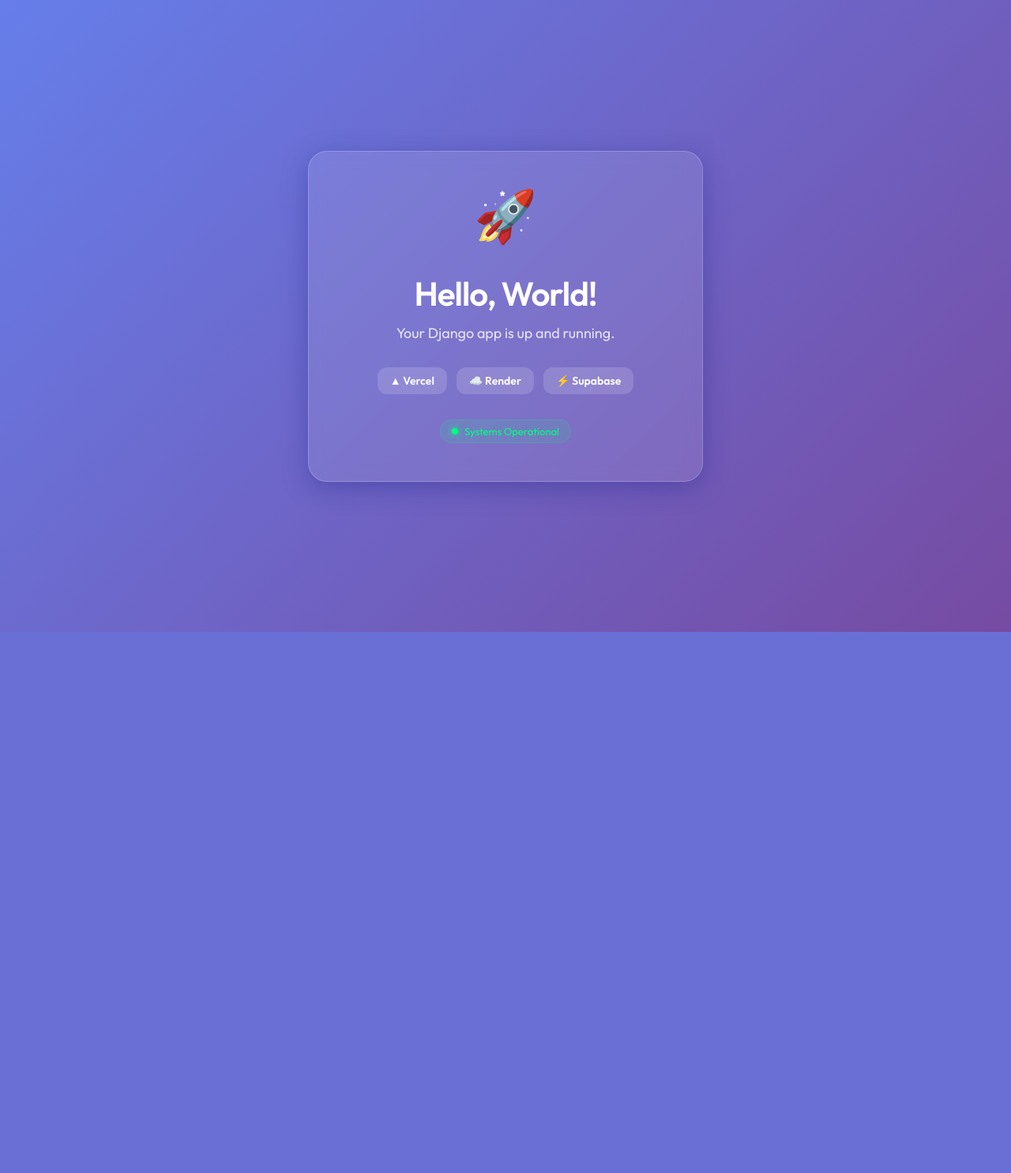
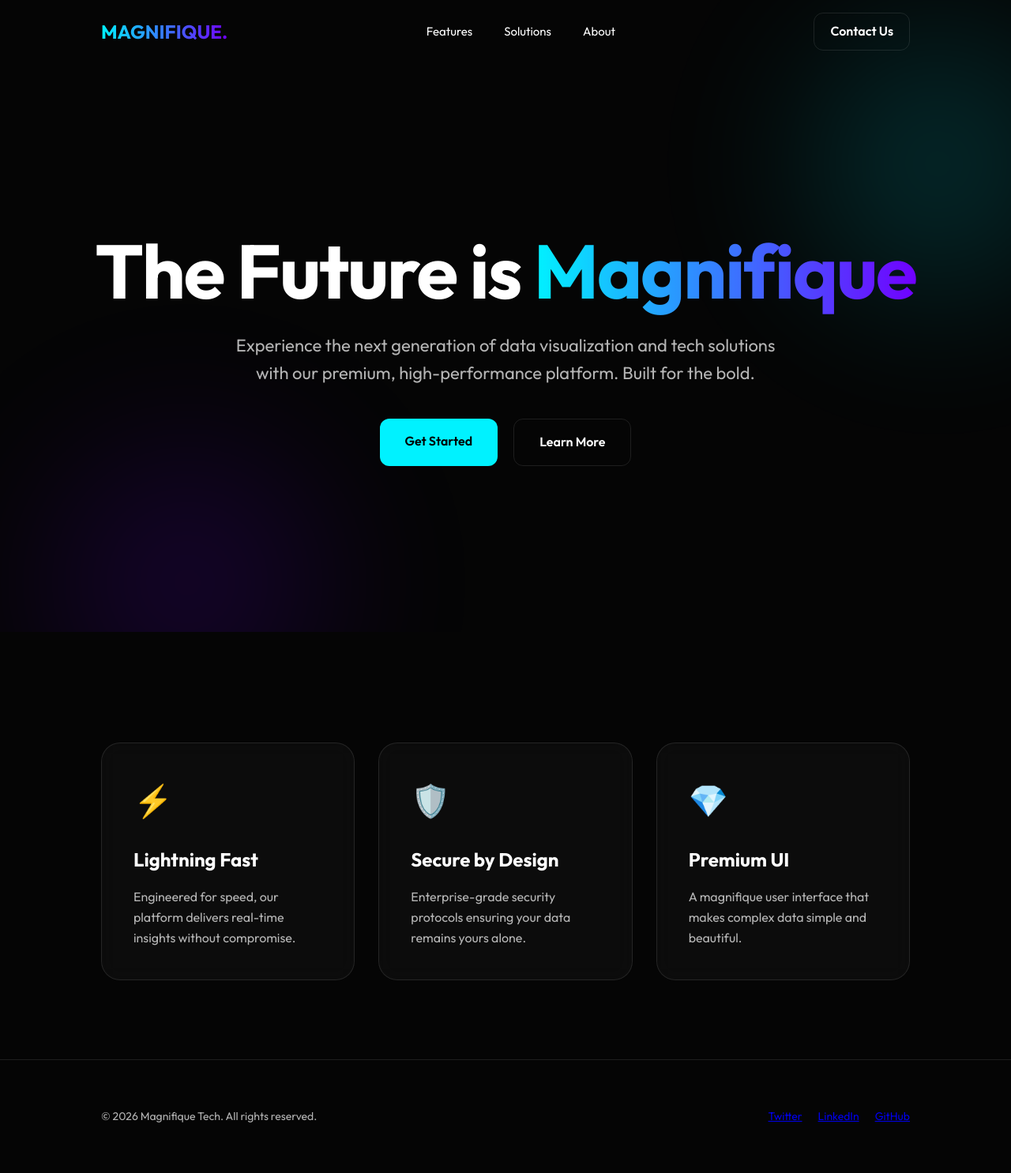
Before and after one commit to AhmatAbba/Data_Visualization, a Django app: page / in a window 1280 px wide. Shown: the whole page at 79% size. Before the commit the page ends 800 px from the top, so only its background shows below. Run offline with Django 5.2, Linux system fonts and the light colour scheme.

Commit message:
feat: Create initial Django project structure, add base HTML template, and apply global CSS styling.

```diff
--- a/hello_project/settings.py
+++ b/hello_project/settings.py
@@ -144,6 +144,9 @@ USE_TZ = True
 # https://docs.djangoproject.com/en/5.2/howto/static-files/
 
 STATIC_URL = 'static/'
+STATICFILES_DIRS = [
+    BASE_DIR / 'static',
+]
 STATIC_ROOT = BASE_DIR / 'staticfiles'
 STATICFILES_STORAGE = 'whitenoise.storage.CompressedManifestStaticFilesStorage'
 
--- a/static/css/style.css
+++ b/static/css/style.css
@@ -1,8 +1,13 @@
 :root {
-    --primary-gradient: linear-gradient(135deg, #667eea 0%, #764ba2 100%);
-    --glass-bg: rgba(255, 255, 255, 0.1);
-    --glass-border: rgba(255, 255, 255, 0.2);
-    --text-color: #ffffff;
+    --bg-dark: #050505;
+    --primary: #00f2ff;
+    --secondary: #7000ff;
+    --accent: #ff007a;
+    --text-main: #ffffff;
+    --text-dim: rgba(255, 255, 255, 0.7);
+    --glass: rgba(255, 255, 255, 0.03);
+    --glass-border: rgba(255, 255, 255, 0.1);
+    --nav-height: 80px;
 }
 
 * {
@@ -13,105 +18,251 @@
 
 body {
     font-family: 'Outfit', sans-serif;
-    background: var(--primary-gradient);
-    height: 100vh;
-    display: flex;
-    justify-content: center;
-    align-items: center;
-    color: var(--text-color);
+    background-color: var(--bg-dark);
+    color: var(--text-main);
+    line-height: 1.6;
+    overflow-x: hidden;
+}
+
+/* Background Effects */
+.bg-blobs {
+    position: fixed;
+    top: 0;
+    left: 0;
+    width: 100%;
+    height: 100%;
+    z-index: -1;
     overflow: hidden;
 }
 
-.container {
-    width: 100%;
-    padding: 20px;
-    display: flex;
-    justify-content: center;
+.blob {
+    position: absolute;
+    width: 500px;
+    height: 500px;
+    background: radial-gradient(circle, var(--secondary) 0%, transparent 70%);
+    filter: blur(80px);
+    opacity: 0.2;
+    animation: move 20s infinite alternate;
 }
 
-.card {
-    background: var(--glass-bg);
-    backdrop-filter: blur(10px);
-    -webkit-backdrop-filter: blur(10px);
+.blob-1 {
+    top: -100px;
+    right: -100px;
+    background: radial-gradient(circle, var(--primary) 0%, transparent 70%);
+}
+
+.blob-2 {
+    bottom: -100px;
+    left: -100px;
+    animation-delay: -5s;
+}
+
+@keyframes move {
+    0% {
+        transform: translate(0, 0) scale(1);
+    }
+
+    100% {
+        transform: translate(100px, 100px) scale(1.1);
+    }
+}
+
+/* Glassmorphism Utility */
+.glass {
+    background: var(--glass);
+    backdrop-filter: blur(12px);
+    -webkit-backdrop-filter: blur(12px);
     border: 1px solid var(--glass-border);
     border-radius: 24px;
-    padding: 48px;
-    text-align: center;
-    max-width: 500px;
-    width: 100%;
-    box-shadow: 0 8px 32px 0 rgba(31, 38, 135, 0.37);
-    animation: fadeIn 0.8s ease-out;
 }
 
-.icon-wrapper {
-    font-size: 64px;
-    margin-bottom: 24px;
-    animation: bounce 2s infinite;
+/* Navigation */
+nav {
+    height: var(--nav-height);
+    display: flex;
+    justify-content: space-between;
+    align-items: center;
+    padding: 0 10%;
+    position: fixed;
+    top: 0;
+    width: 100%;
+    z-index: 1000;
+    transition: all 0.3s ease;
 }
 
-h1 {
-    font-size: 42px;
-    font-weight: 600;
-    margin-bottom: 12px;
-    letter-spacing: -1px;
+nav.scrolled {
+    background: rgba(5, 5, 5, 0.8);
+    backdrop-filter: blur(10px);
+    border-bottom: 1px solid var(--glass-border);
 }
 
-.subtitle {
-    font-size: 18px;
-    opacity: 0.8;
-    margin-bottom: 32px;
+.logo {
+    font-size: 24px;
+    font-weight: 700;
+    background: linear-gradient(to right, var(--primary), var(--secondary));
+    -webkit-background-clip: text;
+    background-clip: text;
+    -webkit-text-fill-color: transparent;
 }
 
-.tech-stack {
+.nav-links {
     display: flex;
-    justify-content: center;
-    gap: 12px;
-    margin-bottom: 32px;
-    flex-wrap: wrap;
+    gap: 40px;
 }
 
-.tech-item {
-    background: rgba(255, 255, 255, 0.15);
-    padding: 8px 16px;
-    border-radius: 12px;
-    font-size: 14px;
-    font-weight: 600;
-    transition: all 0.3s ease;
-    cursor: default;
+.nav-links a {
+    color: var(--text-main);
+    text-decoration: none;
+    font-size: 15px;
+    font-weight: 500;
+    transition: color 0.3s;
 }
 
-.tech-item:hover {
-    background: rgba(255, 255, 255, 0.25);
-    transform: translateY(-2px);
+.nav-links a:hover {
+    color: var(--primary);
 }
 
-.status-indicator {
-    display: inline-flex;
+/* Hero Section */
+.hero {
+    height: 100vh;
+    display: flex;
+    flex-direction: column;
+    justify-content: center;
     align-items: center;
-    gap: 8px;
-    font-size: 13px;
-    background: rgba(0, 255, 127, 0.1);
-    color: #00ff7f;
-    padding: 6px 14px;
-    border-radius: 100px;
-    border: 1px solid rgba(0, 255, 127, 0.2);
+    text-align: center;
+    padding: 0 20px;
+    margin-top: calc(var(--nav-height) / 2);
 }
 
-.dot {
-    width: 8px;
-    height: 8px;
-    background-color: #00ff7f;
-    border-radius: 50%;
-    box-shadow: 0 0 8px #00ff7f;
+.hero h1 {
+    font-size: clamp(48px, 8vw, 96px);
+    line-height: 1.1;
+    margin-bottom: 24px;
+    font-weight: 700;
+    letter-spacing: -2px;
 }
 
-@keyframes fadeIn {
-    from { opacity: 0; transform: translateY(20px); }
-    to { opacity: 1; transform: translateY(0); }
+.hero h1 span {
+    background: linear-gradient(to right, var(--primary), var(--secondary));
+    -webkit-background-clip: text;
+    background-clip: text;
+    -webkit-text-fill-color: transparent;
 }
 
-@keyframes bounce {
-    0%, 20%, 50%, 80%, 100% {transform: translateY(0);}
-    40% {transform: translateY(-10px);}
-    60% {transform: translateY(-5px);}
+.hero p {
+    font-size: clamp(18px, 2vw, 22px);
+    color: var(--text-dim);
+    max-width: 700px;
+    margin-bottom: 40px;
 }
+
+.cta-group {
+    display: flex;
+    gap: 20px;
+}
+
+.btn {
+    padding: 16px 32px;
+    border-radius: 12px;
+    font-size: 16px;
+    font-weight: 600;
+    cursor: pointer;
+    transition: all 0.3s ease;
+    text-decoration: none;
+}
+
+.btn-primary {
+    background: var(--primary);
+    color: #000;
+    border: none;
+}
+
+.btn-primary:hover {
+    transform: translateY(-3px);
+    box-shadow: 0 0 20px rgba(0, 242, 255, 0.4);
+}
+
+.btn-secondary {
+    background: transparent;
+    color: var(--text-main);
+    border: 1px solid var(--glass-border);
+}
+
+.btn-secondary:hover {
+    background: var(--glass);
+    border-color: var(--primary);
+}
+
+/* Features Section */
+.features {
+    padding: 100px 10%;
+    display: grid;
+    grid-template-columns: repeat(auto-fit, minmax(300px, 1fr));
+    gap: 30px;
+}
+
+.feature-card {
+    padding: 40px;
+    transition: transform 0.3s;
+}
+
+.feature-card:hover {
+    transform: translateY(-10px);
+    border-color: var(--primary);
+}
+
+.feature-icon {
+    font-size: 40px;
+    margin-bottom: 24px;
+    display: block;
+}
+
+.feature-card h3 {
+    margin-bottom: 16px;
+    font-size: 24px;
+}
+
+.feature-card p {
+    color: var(--text-dim);
+}
+
+/* Footer */
+footer {
+    padding: 60px 10%;
+    border-top: 1px solid var(--glass-border);
+    display: flex;
+    justify-content: space-between;
+    align-items: center;
+    color: var(--text-dim);
+    font-size: 14px;
+}
+
+.social-links {
+    display: flex;
+    gap: 20px;
+}
+
+/* Responsive */
+@media (max-width: 768px) {
+    nav {
+        padding: 0 5%;
+    }
+
+    .nav-links {
+        display: none;
+    }
+
+    .hero h1 {
+        font-size: 48px;
+    }
+
+    .cta-group {
+        flex-direction: column;
+        width: 100%;
+    }
+
+    .btn {
+        width: 100%;
+        text-align: center;
+    }
+}
--- a/templates/index.html
+++ b/templates/index.html
@@ -1,34 +1,82 @@
 {% load static %}
 <!DOCTYPE html>
 <html lang="en">
+
 <head>
     <meta charset="UTF-8">
     <meta name="viewport" content="width=device-width, initial-scale=1.0">
-    <title>Hello Django</title>
+    <title>Magnifique Tech | Future of Data</title>
     <link rel="preconnect" href="https://fonts.googleapis.com">
     <link rel="preconnect" href="https://fonts.gstatic.com" crossorigin>
-    <link href="https://fonts.googleapis.com/css2?family=Outfit:wght@300;400;600&display=swap" rel="stylesheet">
+    <link href="https://fonts.googleapis.com/css2?family=Outfit:wght@300;400;600;700&display=swap" rel="stylesheet">
     <link rel="stylesheet" href="{% static 'css/style.css' %}">
 </head>
+
 <body>
-    <div class="container">
-        <div class="card">
-            <div class="icon-wrapper">
-                <span class="emoji">🚀</span>
+    <div class="bg-blobs">
+        <div class="blob blob-1"></div>
+        <div class="blob blob-2"></div>
+    </div>
+
+    <nav id="navbar">
+        <div class="logo">MAGNIFIQUE.</div>
+        <div class="nav-links">
+            <a href="#features">Features</a>
+            <a href="#solutions">Solutions</a>
+            <a href="#about">About</a>
+        </div>
+        <a href="#" class="btn btn-secondary" style="padding: 10px 20px;">Contact Us</a>
+    </nav>
+
+    <main>
+        <section class="hero">
+            <h1>The Future is <span>Magnifique</span></h1>
+            <p>Experience the next generation of data visualization and tech solutions with our premium,
+                high-performance platform. Built for the bold.</p>
+            <div class="cta-group">
+                <a href="#" class="btn btn-primary">Get Started</a>
+                <a href="#features" class="btn btn-secondary">Learn More</a>
             </div>
-            <h1>Hello, World!</h1>
-            <p class="subtitle">Your Django app is up and running.</p>
+        </section>
 
-            <div class="tech-stack">
-                <div class="tech-item" title="Vercel">▲ Vercel</div>
-                <div class="tech-item" title="Render">☁️ Render</div>
-                <div class="tech-item" title="Supabase">⚡ Supabase</div>
+        <section id="features" class="features">
+            <div class="glass feature-card">
+                <span class="feature-icon">⚡</span>
+                <h3>Lightning Fast</h3>
+                <p>Engineered for speed, our platform delivers real-time insights without compromise.</p>
             </div>
+            <div class="glass feature-card">
+                <span class="feature-icon">🛡️</span>
+                <h3>Secure by Design</h3>
+                <p>Enterprise-grade security protocols ensuring your data remains yours alone.</p>
+            </div>
+            <div class="glass feature-card">
+                <span class="feature-icon">💎</span>
+                <h3>Premium UI</h3>
+                <p>A magnifique user interface that makes complex data simple and beautiful.</p>
+            </div>
+        </section>
+    </main>
 
-            <div class="status-indicator">
-                <span class="dot"></span> Systems Operational
-            </div>
+    <footer>
+        <p>&copy; 2026 Magnifique Tech. All rights reserved.</p>
+        <div class="social-links">
+            <a href="#">Twitter</a>
+            <a href="#">LinkedIn</a>
+            <a href="#">GitHub</a>
         </div>
-    </div>
+    </footer>
+
+    <script>
+        window.addEventListener('scroll', () => {
+            const nav = document.getElementById('navbar');
+            if (window.scrollY > 50) {
+                nav.classList.add('scrolled');
+            } else {
+                nav.classList.remove('scrolled');
+            }
+        });
+    </script>
 </body>
+
 </html>
```
